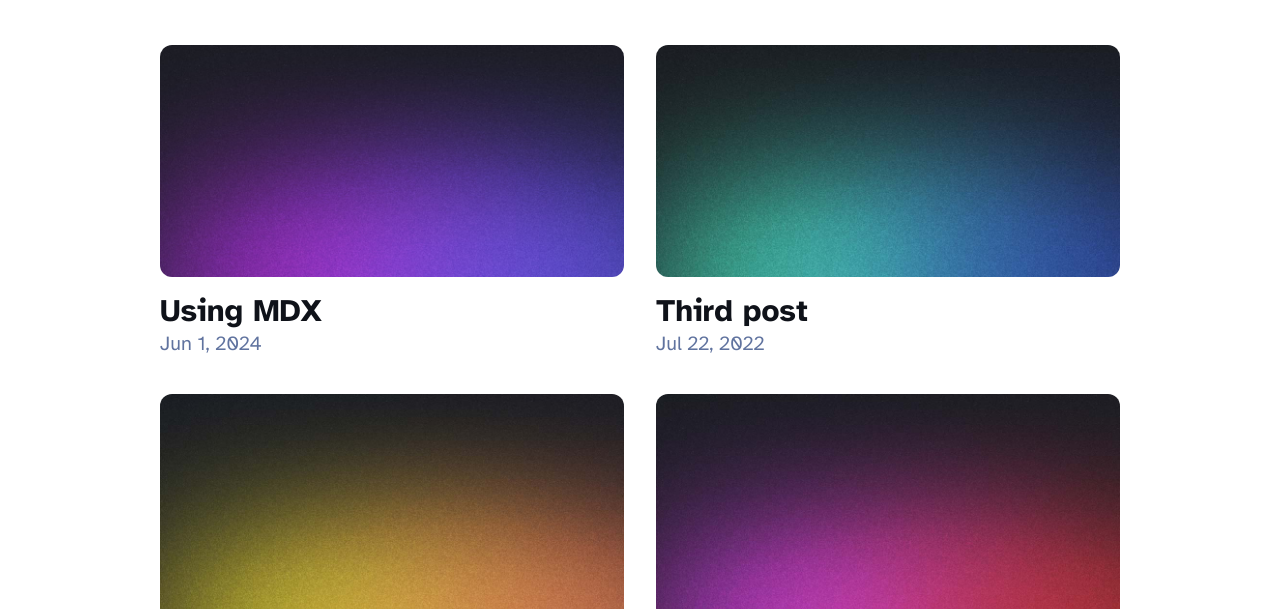
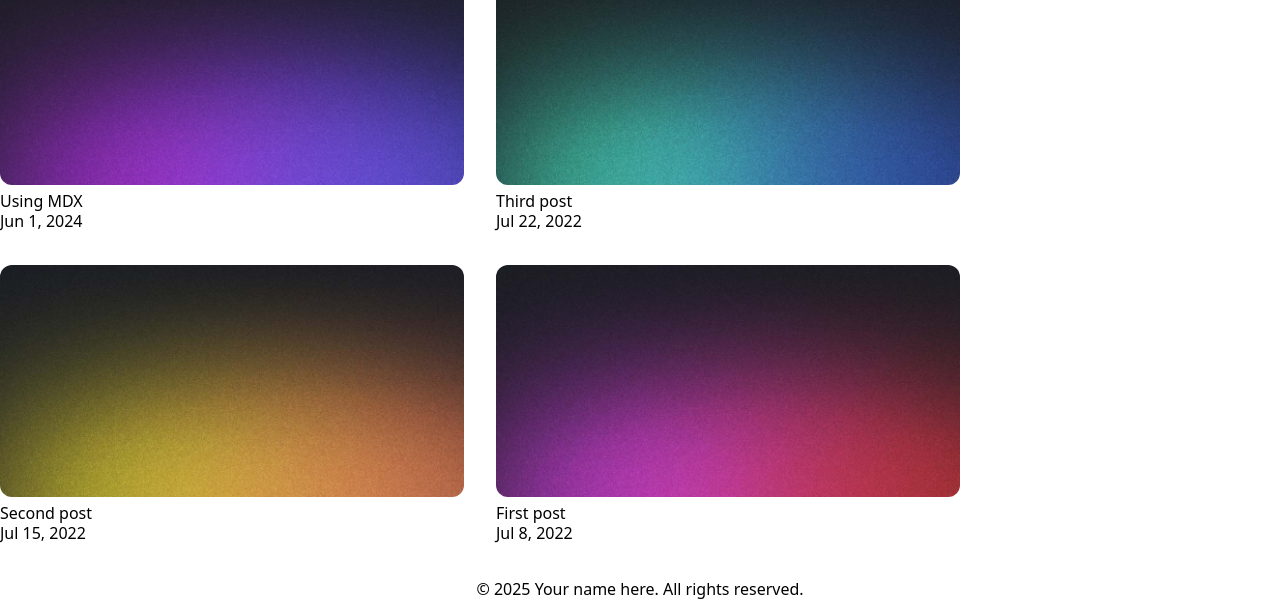
Before and after one commit to trobbe/portefolio, an Astro site: page /blog in a window 1280 px wide. Shown: the part 713-1322 px from the top of the page. Built offline with nearby package versions, Linux system fonts and the light colour scheme; Astro itself is replaced by a stand-in of ours.

Commit message:
Import Tailwind

```diff
--- a/astro.config.mjs
+++ b/astro.config.mjs
@@ -4,8 +4,14 @@ import mdx from '@astrojs/mdx';
 import sitemap from '@astrojs/sitemap';
 import { defineConfig } from 'astro/config';
 
+import tailwindcss from '@tailwindcss/vite';
+
 // https://astro.build/config
 export default defineConfig({
-	site: 'https://example.com',
-	integrations: [mdx(), sitemap()],
+  site: 'https://example.com',
+  integrations: [mdx(), sitemap()],
+
+  vite: {
+    plugins: [tailwindcss()],
+  },
 });
--- a/package.json
+++ b/package.json
@@ -13,7 +13,9 @@
     "@astrojs/mdx": "^4.3.5",
     "@astrojs/rss": "^4.0.12",
     "@astrojs/sitemap": "^3.5.1",
+    "@tailwindcss/vite": "^4.1.13",
     "astro": "^5.13.7",
-    "sharp": "^0.34.3"
+    "sharp": "^0.34.3",
+    "tailwindcss": "^4.1.13"
   }
 }
--- a/src/styles/global.css
+++ b/src/styles/global.css
@@ -1,155 +1 @@
-/*
-  The CSS in this style tag is based off of Bear Blog's default CSS.
-  https://github.com/HermanMartinus/bearblog/blob/297026a877bc2ab2b3bdfbd6b9f7961c350917dd/templates/styles/blog/default.css
-  License MIT: https://github.com/HermanMartinus/bearblog/blob/master/LICENSE.md
- */
-
-:root {
-	--accent: #2337ff;
-	--accent-dark: #000d8a;
-	--black: 15, 18, 25;
-	--gray: 96, 115, 159;
-	--gray-light: 229, 233, 240;
-	--gray-dark: 34, 41, 57;
-	--gray-gradient: rgba(var(--gray-light), 50%), #fff;
-	--box-shadow:
-		0 2px 6px rgba(var(--gray), 25%), 0 8px 24px rgba(var(--gray), 33%), 0 16px 32px
-		rgba(var(--gray), 33%);
-}
-@font-face {
-	font-family: "Atkinson";
-	src: url("/fonts/atkinson-regular.woff") format("woff");
-	font-weight: 400;
-	font-style: normal;
-	font-display: swap;
-}
-@font-face {
-	font-family: "Atkinson";
-	src: url("/fonts/atkinson-bold.woff") format("woff");
-	font-weight: 700;
-	font-style: normal;
-	font-display: swap;
-}
-body {
-	font-family: "Atkinson", sans-serif;
-	margin: 0;
-	padding: 0;
-	text-align: left;
-	background: linear-gradient(var(--gray-gradient)) no-repeat;
-	background-size: 100% 600px;
-	word-wrap: break-word;
-	overflow-wrap: break-word;
-	color: rgb(var(--gray-dark));
-	font-size: 20px;
-	line-height: 1.7;
-}
-main {
-	width: 720px;
-	max-width: calc(100% - 2em);
-	margin: auto;
-	padding: 3em 1em;
-}
-h1,
-h2,
-h3,
-h4,
-h5,
-h6 {
-	margin: 0 0 0.5rem 0;
-	color: rgb(var(--black));
-	line-height: 1.2;
-}
-h1 {
-	font-size: 3.052em;
-}
-h2 {
-	font-size: 2.441em;
-}
-h3 {
-	font-size: 1.953em;
-}
-h4 {
-	font-size: 1.563em;
-}
-h5 {
-	font-size: 1.25em;
-}
-strong,
-b {
-	font-weight: 700;
-}
-a {
-	color: var(--accent);
-}
-a:hover {
-	color: var(--accent);
-}
-p {
-	margin-bottom: 1em;
-}
-.prose p {
-	margin-bottom: 2em;
-}
-textarea {
-	width: 100%;
-	font-size: 16px;
-}
-input {
-	font-size: 16px;
-}
-table {
-	width: 100%;
-}
-img {
-	max-width: 100%;
-	height: auto;
-	border-radius: 8px;
-}
-code {
-	padding: 2px 5px;
-	background-color: rgb(var(--gray-light));
-	border-radius: 2px;
-}
-pre {
-	padding: 1.5em;
-	border-radius: 8px;
-}
-pre > code {
-	all: unset;
-}
-blockquote {
-	border-left: 4px solid var(--accent);
-	padding: 0 0 0 20px;
-	margin: 0px;
-	font-size: 1.333em;
-}
-hr {
-	border: none;
-	border-top: 1px solid rgb(var(--gray-light));
-}
-@media (max-width: 720px) {
-	body {
-		font-size: 18px;
-	}
-	main {
-		padding: 1em;
-	}
-}
-
-.sr-only {
-	border: 0;
-	padding: 0;
-	margin: 0;
-	position: absolute !important;
-	height: 1px;
-	width: 1px;
-	overflow: hidden;
-	/* IE6, IE7 - a 0 height clip, off to the bottom right of the visible 1px box */
-	clip: rect(1px 1px 1px 1px);
-	/* maybe deprecated but we need to support legacy browsers */
-	clip: rect(1px, 1px, 1px, 1px);
-	/* modern browsers, clip-path works inwards from each corner */
-	clip-path: inset(50%);
-	/* added line to stop words getting smushed together (as they go onto separate lines and some screen readers do not understand line feeds as a space */
-	white-space: nowrap;
-}
+@import "tailwindcss";
```
Also changed, not shown: 1 other file.
